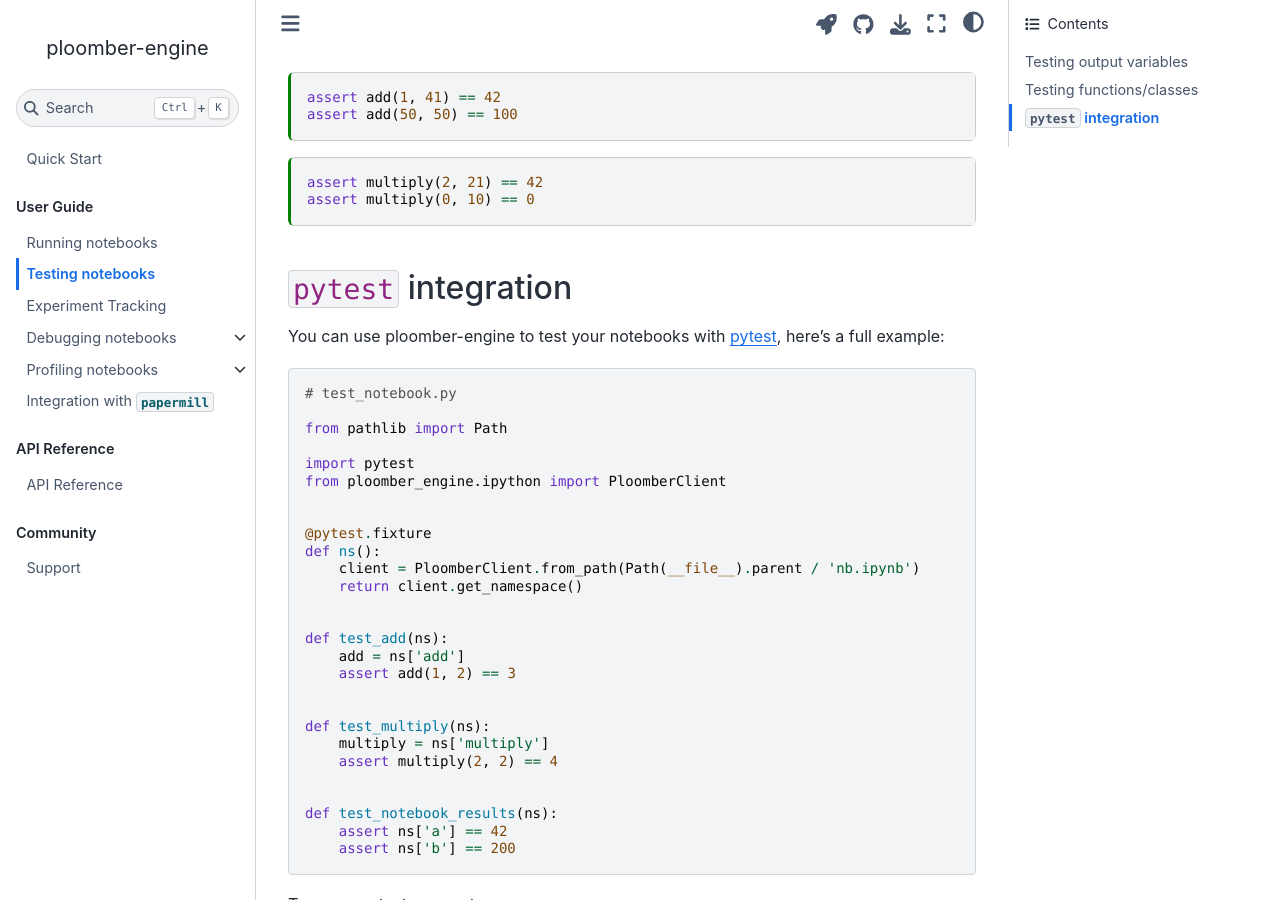
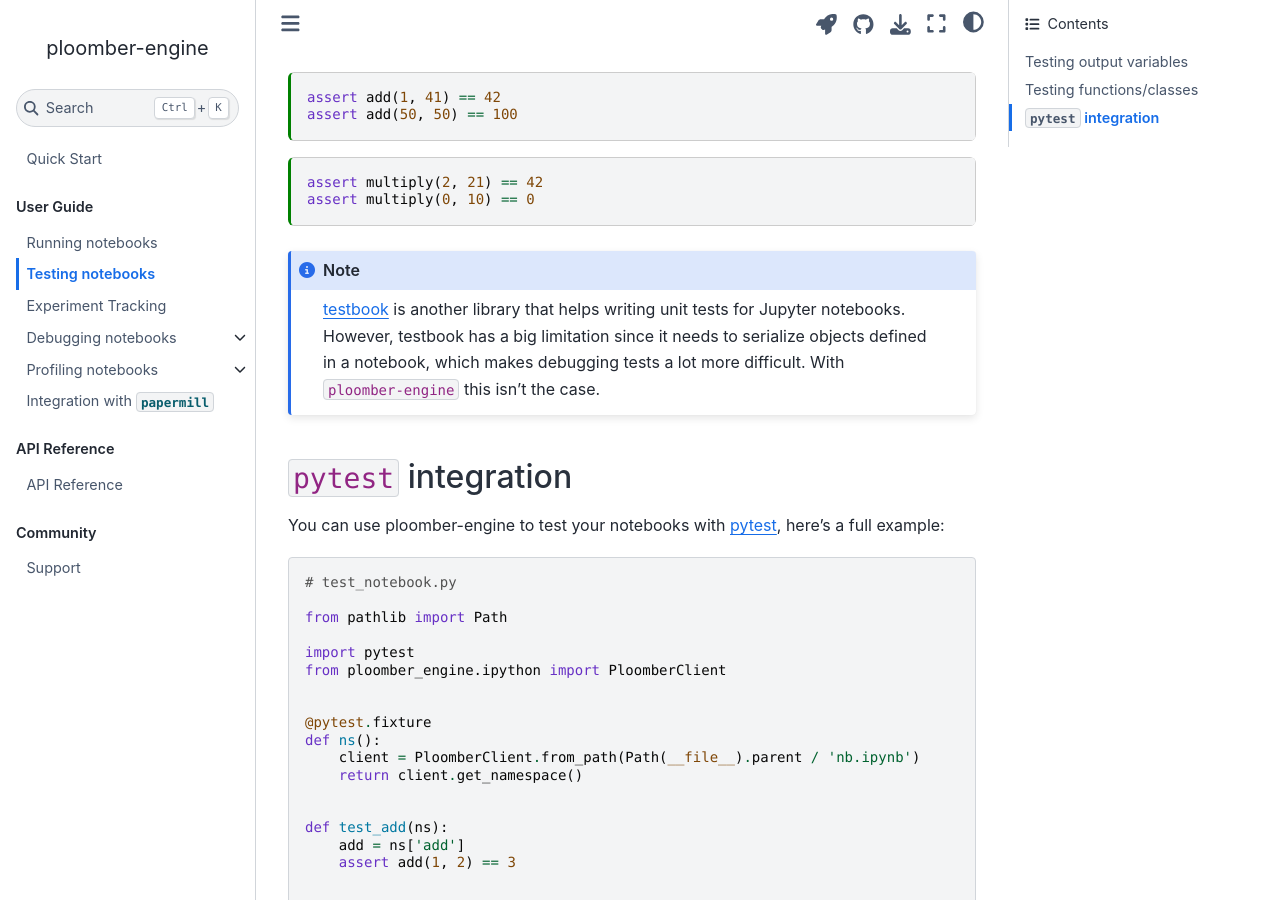
Before and after one commit to ploomber/ploomber-engine, a Jupyter Book: the page built from doc/user-guide/testing.md, in a window 1280 px wide and 900 px high, scrolled down 1516 px. Built offline with Jupyter Book 1.0.4 settings and Sphinx 7.4.7 and the Sphinx Book theme 1.1.4, drawn with Linux system fonts in a browser that asks for light colours.

Commit message:
adds note to testing guide

````diff
--- a/doc/user-guide/testing.md
+++ b/doc/user-guide/testing.md
@@ -93,6 +93,10 @@
 assert multiply(0, 10) == 0
 ```
 
+```{note}
+[testbook](https://github.com/nteract/testbook) is another library that helps writing unit tests for Jupyter notebooks. However, testbook has a big limitation since it needs to serialize objects defined in a notebook, which makes debugging tests a lot more difficult. With `ploomber-engine` this isn't the case.
+```
+
 ## `pytest` integration
 
 You can use ploomber-engine to test your notebooks with [pytest](https://docs.pytest.org/en/7.2.x/), here's a full example:
````
